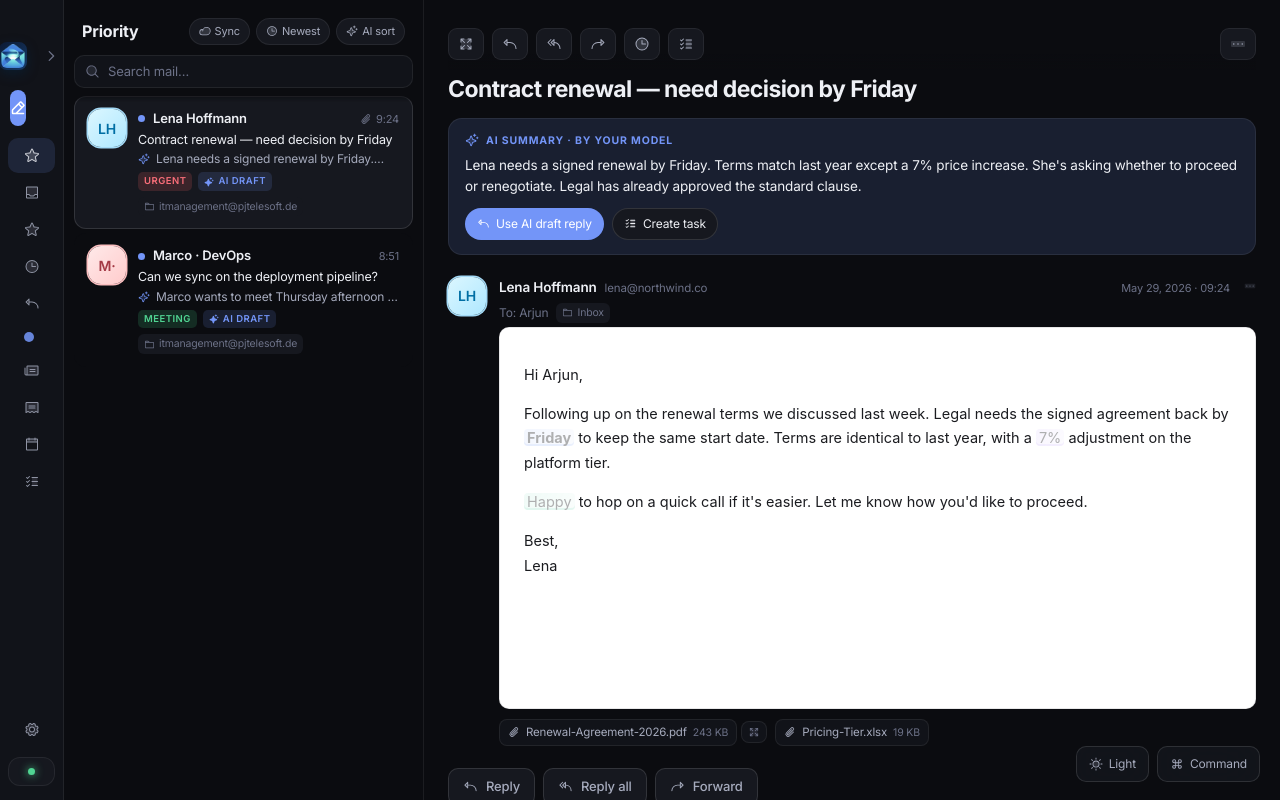
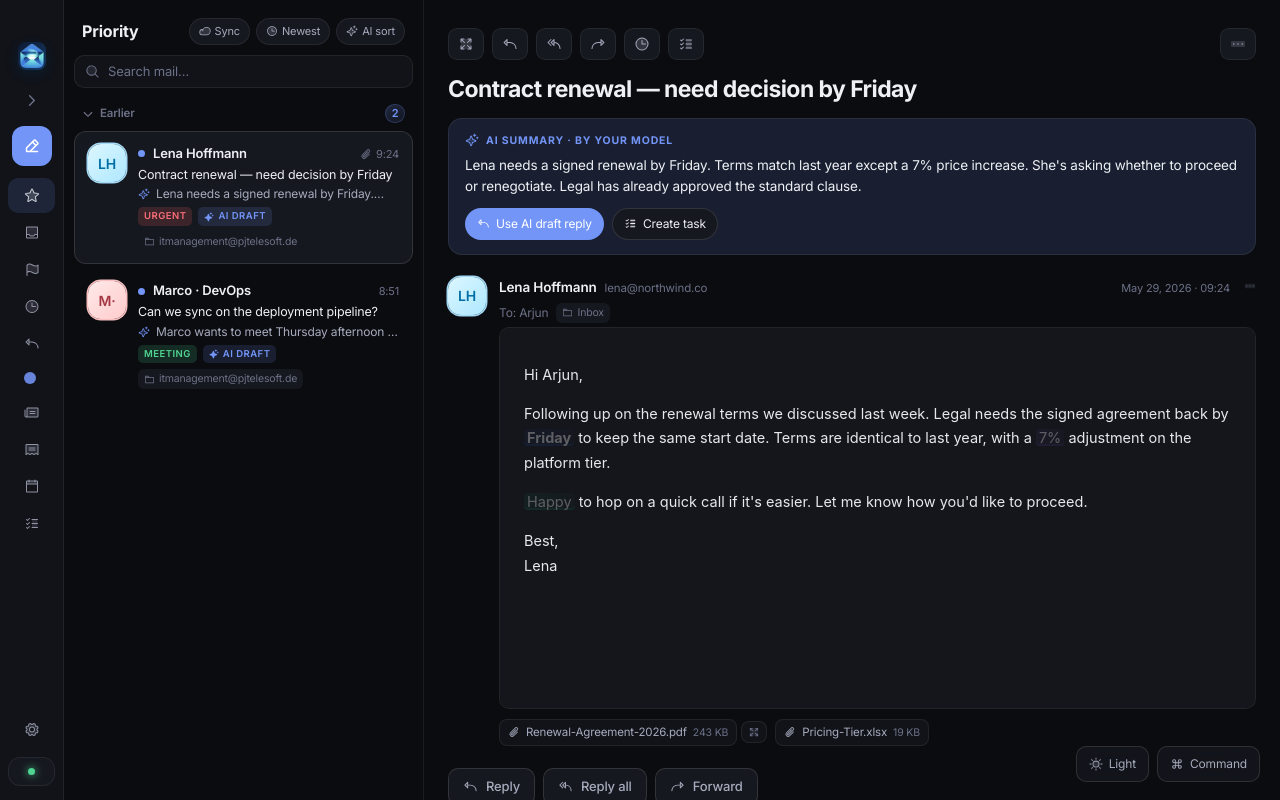
Before and after one commit to mpoonuru/bharga-mail, a React (Vite) app in the folder app/: page / in a window 1280 px wide. Both pictures are taken after a click on the button 197 px from the left and 62 px from the top of the page. Built offline with nearby package versions, Linux system fonts and the light colour scheme.

Commit message:
Cosmetic Changes

```diff
--- a/app/src/components/Sidebar.tsx
+++ b/app/src/components/Sidebar.tsx
@@ -10,7 +10,7 @@ import logo from "@/assets/logo.png";
 const NAV: { id: View; icon: IconName; label: string }[] = [
   { id: "priority", icon: "priority", label: "Priority" },
   { id: "inbox", icon: "inbox", label: "All Inbox" },
-  { id: "flagged", icon: "priority", label: "Flagged" },
+  { id: "flagged", icon: "flag", label: "Flagged" },
   { id: "snoozed", icon: "snoozed", label: "Snoozed" },
   { id: "awaiting", icon: "awaiting", label: "Awaiting reply" },
 ];
@@ -28,7 +28,7 @@ const FOLDER_ICON: Record<string, IconName> = {
 };
 
 export function Sidebar({ rail = false }: { rail?: boolean }) {
-  const { view, setView, setCompose, setModelPicker, threads, tasks, ai, accounts, selectedAccountId, setAccount, folders, selectedFolder, setFolder, refreshFolders, sidebarCollapsed, toggleSidebar } = useApp();
+  const { view, setView, setCompose, setModelPicker, threads, tasks, ai, accounts, selectedAccountId, setAccount, folders, selectedFolder, setFolder, refreshFolders, toggleSidebar } = useApp();
   const [foldersBusy, setFoldersBusy] = useState(false);
   const focused = selectedAccountId ? accounts.find((a) => a.id === selectedAccountId) : null;
   const headerAcct = focused?.email ?? (accounts.length > 1 ? "All accounts" : accounts[0]?.email ?? "No account connected");
@@ -44,7 +44,7 @@ export function Sidebar({ rail = false }: { rail?: boolean }) {
         {!rail && badge ? <span className="count">{badge}</span> : null}
       </button>
     );
-    return rail ? <Tooltip label={n.label}>{btn}</Tooltip> : btn;
+    return rail ? <Tooltip label={n.label} block>{btn}</Tooltip> : btn;
   };
 
   return (
@@ -57,13 +57,20 @@ export function Sidebar({ rail = false }: { rail?: boolean }) {
             <div className="acct">{headerAcct}</div>
           </div>
         )}
-        <button className="rail-toggle" onClick={toggleSidebar} title={sidebarCollapsed ? "Expand sidebar" : "Collapse sidebar"} aria-label={sidebarCollapsed ? "Expand sidebar" : "Collapse sidebar"}>
-          <Icon name={rail ? "caretRight" : "caretLeft"} size={14} weight="bold" />
+        {!rail && (
+          <button className="rail-toggle" onClick={toggleSidebar} title="Collapse sidebar" aria-label="Collapse sidebar">
+            <Icon name="caretLeft" size={14} weight="bold" />
+          </button>
+        )}
+      </div>
+      {rail && (
+        <button className="rail-toggle rail-expand" onClick={toggleSidebar} title="Expand sidebar" aria-label="Expand sidebar">
+          <Icon name="caretRight" size={15} weight="bold" />
         </button>
-      </div>
+      )}
 
       {rail ? (
-        <Tooltip label="Compose">
+        <Tooltip label="Compose" block>
           <motion.button className="compose-btn" onClick={() => setCompose(true)} whileHover={{ y: -1 }} whileTap={{ scale: 0.97 }}>
             <Icon name="compose" size={16} weight="bold" />
           </motion.button>
@@ -148,7 +155,7 @@ export function Sidebar({ rail = false }: { rail?: boolean }) {
             <span className="ic"><Icon name="settings" size={17} weight="duotone" /></span> {!rail && "Settings"}
           </button>
         );
-        return rail ? <Tooltip label="Settings">{settingsBtn}</Tooltip> : settingsBtn;
+        return rail ? <Tooltip label="Settings" block>{settingsBtn}</Tooltip> : settingsBtn;
       })()}
 
       <motion.button className="model-chip" onClick={() => setModelPicker(true)} whileHover={{ y: -2 }} whileTap={{ scale: 0.98 }} title="AI engine">
--- a/app/src/components/Stage.tsx
+++ b/app/src/components/Stage.tsx
@@ -27,6 +27,8 @@ function EmailBody({ html }: { html: string }) {
   const ref = useRef<HTMLIFrameElement>(null);
   const [showImages, setShowImages] = useState(false);
   const highlights = useApp((s) => s.highlights);
+  const theme = useApp((s) => s.theme);
+  const dark = theme === "dark";
 
   const processed = useMemo(
     () => processEmail(html, { showImages, highlight: highlights }),
@@ -37,18 +39,24 @@ function EmailBody({ html }: { html: string }) {
   // internal CSP additionally forbids scripts/objects/frames inside the email and
   // only permits images, inline styles, and fonts.
   const csp = "default-src 'none'; img-src http: https: data: cid:; style-src 'unsafe-inline'; font-src data: https:; media-src https: data:;";
+  // Theme-aware base. In dark mode we render the page on a dark surface with light
+  // default text (plain-text + simple emails adapt cleanly); emails that ship their
+  // own background/colors keep them, exactly like Gmail/Apple Mail do.
+  const surface = dark ? "#15161b" : "#ffffff";
+  const ink = dark ? "#e7e8ec" : "#1b1c20";
+  const link = dark ? "#8ab0ff" : "#2563eb";
   const doc = `<!doctype html><html><head><meta charset="utf-8">
 <meta http-equiv="Content-Security-Policy" content="${csp}">
 <meta name="viewport" content="width=device-width, initial-scale=1">
 <base target="_blank">
 <style>
-  html,body{margin:0;background:#fff;color:#1b1c20;
+  html,body{margin:0;background:${surface};color:${ink};color-scheme:${dark ? "dark" : "light"};
     font:14.5px/1.7 -apple-system,BlinkMacSystemFont,'Inter','Segoe UI',sans-serif;
     word-break:break-word;overflow-wrap:anywhere;}
   body{padding:20px 24px;}
   img{max-width:100%;height:auto;}
   table{max-width:100%;}
-  a{color:#2563eb;}
+  a{color:${link};}
   *{max-width:100%;box-sizing:border-box;}
   /* AI-inbox smart highlights */
   mark{border-radius:4px;padding:0 3px;color:inherit;background:none;animation:hlin .45s ease both;}
@@ -102,7 +110,7 @@ function EmailBody({ html }: { html: string }) {
       )}
       <iframe
         ref={ref}
-        key={`${showImages ? "i" : "n"}${highlights ? "h" : ""}`}
+        key={`${showImages ? "i" : "n"}${highlights ? "h" : ""}${dark ? "d" : "l"}`}
         className="email-frame"
         aria-label="Message body"
         sandbox="allow-same-origin allow-popups"
@@ -196,7 +204,7 @@ export function Stage() {
           )}
 
           {thread.messages.map((m, i) => (
-            <motion.div className={`msg${i > 0 ? " reply" : ""}`} key={m.id} style={i > 0 ? { marginLeft: 26 } : undefined} initial={{ opacity: 0, y: 10 }} animate={{ opacity: 1, y: 0 }} transition={{ delay: 0.08 + i * 0.06, ease: [0.2, 0.8, 0.2, 1] }}>
+            <motion.div className={`msg${i > 0 ? " reply" : ""}`} key={m.id} style={i > 0 ? { marginLeft: Math.min(i, 5) * 30 } : undefined} initial={{ opacity: 0, y: 10 }} animate={{ opacity: 1, y: 0 }} transition={{ delay: 0.08 + i * 0.06, ease: [0.2, 0.8, 0.2, 1] }}>
               {i > 0 && <span className="reply-arrow" title="Reply"><Icon name="reply" size={13} weight="duotone" /></span>}
               {(() => { const c = avatarColor(m.from.address || m.from.name); return (
               <div className="avatar" style={{ background: c.bg, color: c.fg, boxShadow: `0 0 0 1.5px ${c.ring}` }}>{initials(m.from.name || m.from.address)}</div>
--- a/app/src/components/Stream.tsx
+++ b/app/src/components/Stream.tsx
@@ -23,6 +23,19 @@ const TITLES: Record<string, string> = {
 type SortMode = "newest" | "sender" | "unread";
 const SORT_LABEL: Record<SortMode, string> = { newest: "Newest", sender: "Sender", unread: "Unread" };
 const NEXT: Record<SortMode, SortMode> = { newest: "sender", sender: "unread", unread: "newest" };
+
+// Date bucket for the grouped (accordion) view — Outlook-style sections.
+function dateBucket(t: Thread, now: dayjs.Dayjs): string {
+  const d = dayjs(t.lastTime);
+  if (!d.isValid()) return "Earlier";
+  if (d.isSame(now, "day")) return "Today";
+  if (d.isSame(now.subtract(1, "day"), "day")) return "Yesterday";
+  if (d.isAfter(now.startOf("week"))) return "This week";
+  if (d.isAfter(now.subtract(1, "week").startOf("week"))) return "Last week";
+  if (d.isSame(now, "month")) return "This month";
+  if (d.isSame(now, "year")) return d.format("MMMM");
+  return d.format("MMMM YYYY");
+}
 
 function labelTag(t: Thread) {
   if (t.labels.includes("urgent")) return <Tag variant="urgent">Urgent</Tag>;
@@ -61,6 +74,8 @@ export function Stream() {
   // never land mid-scroll on a half-clipped row.
   const listRef = useRef<HTMLDivElement>(null);
   useEffect(() => { listRef.current?.scrollTo({ top: 0 }); }, [view, selectedFolder, selectedAccountId]);
+  const [collapsedGroups, setCollapsedGroups] = useState<Set<string>>(new Set());
+  const toggleGroup = (label: string) => setCollapsedGroups((s) => { const n = new Set(s); if (n.has(label)) n.delete(label); else n.add(label); return n; });
 
   const doSync = async () => {
     if (syncing) return;
@@ -100,6 +115,19 @@ export function Stream() {
     ? scoped.filter((t) => [t.subject, t.preview, t.participants.join(" ")].join(" ").toLowerCase().includes(query))
     : inView;
   const list = sortThreads(filtered, sortMode);
+  // Date-grouped accordion sections, but only when sorting by date (Newest) and
+  // not searching — grouping by date is meaningless under sender/unread sort.
+  const grouped = sortMode === "newest" && !query;
+  const now = dayjs();
+  const groups: { label: string; items: Thread[] }[] = [];
+  if (grouped) {
+    for (const t of list) {
+      const label = dateBucket(t, now);
+      const tail = groups[groups.length - 1];
+      if (tail && tail.label === label) tail.items.push(t);
+      else groups.push({ label, items: [t] });
+    }
+  }
 
   const sort = async () => {
     if (sorting) return;
@@ -158,7 +186,8 @@ export function Stream() {
             <div className="empty">Nothing here. Inbox zero. ✦</div>
           )
         )}
-        {list.map((t, i) => (
+        {(() => {
+          const renderRow = (t: Thread, i: number) => (
             <MailRow
               key={t.id}
               t={t}
@@ -169,9 +198,25 @@ export function Stream() {
               onSnooze={() => snoozeThread(t.id)}
               mailbox={!selectedAccountId ? acctEmail[t.accountId] : undefined}
               flagged={flaggedIds.includes(t.id)}
+              quiet={!!query}
               onContext={(x, y) => setCtx({ x: Math.max(8, Math.min(x, window.innerWidth - 224)), y: Math.max(8, Math.min(y, window.innerHeight - 580)), t })}
             />
-        ))}
+          );
+          if (!grouped) return list.map((t, i) => renderRow(t, i));
+          return groups.map((g) => {
+            const open = !collapsedGroups.has(g.label);
+            return (
+              <div key={g.label} className="date-group">
+                <button className="date-head" onClick={() => toggleGroup(g.label)}>
+                  <Icon name={open ? "caretDown" : "caretRight"} size={12} weight="bold" />
+                  <span>{g.label}</span>
+                  <span className="date-count">{g.items.length}</span>
+                </button>
+                {open && g.items.map((t, i) => renderRow(t, i))}
+              </div>
+            );
+          });
+        })()}
       </div>
 
       {ctx && (() => {
@@ -232,9 +277,9 @@ export function Stream() {
 }
 
 function MailRow({
-  t, index, selected, onOpen, onArchive, onSnooze, onContext, mailbox, flagged,
+  t, index, selected, onOpen, onArchive, onSnooze, onContext, mailbox, flagged, quiet,
 }: {
-  t: Thread; index: number; selected: boolean; onOpen: () => void; onArchive: () => void; onSnooze: () => void; onContext: (x: number, y: number) => void; mailbox?: string; flagged?: boolean;
+  t: Thread; index: number; selected: boolean; onOpen: () => void; onArchive: () => void; onSnooze: () => void; onContext: (x: number, y: number) => void; mailbox?: string; flagged?: boolean; quiet?: boolean;
 }) {
   const [dragging, setDragging] = useState(false);
   const last = t.messages[t.messages.length - 1];
@@ -264,9 +309,9 @@ function MailRow({
           if (info.offset.x <= -90) onArchive();
           else if (info.offset.x >= 90) onSnooze();
         }}
-        initial={{ opacity: 0, y: 8 }}
+        initial={quiet ? { opacity: 0 } : { opacity: 0, y: 8 }}
         animate={{ opacity: 1, y: 0 }}
-        transition={{ delay: Math.min(index * 0.035, 0.3), ease: [0.2, 0.8, 0.2, 1] }}
+        transition={quiet ? { duration: 0.13, ease: "easeOut" } : { delay: Math.min(index * 0.035, 0.3), ease: [0.2, 0.8, 0.2, 1] }}
       >
         <div className="mail-av" style={{ background: avPaint.bg, color: avPaint.fg, boxShadow: `0 0 0 1.5px ${avPaint.ring}` }} aria-hidden>{initials(senderName)}</div>
         <div className="mail-main">
--- a/app/src/components/icons.tsx
+++ b/app/src/components/icons.tsx
@@ -42,6 +42,7 @@ import {
   SidebarSimpleIcon,
   CaretLeftIcon,
   CaretRightIcon,
+  CaretDownIcon,
   type Icon as PhosphorIcon,
   type IconWeight,
 } from "@phosphor-icons/react";
@@ -86,6 +87,7 @@ export const Icons = {
   sidebar: SidebarSimpleIcon,
   caretLeft: CaretLeftIcon,
   caretRight: CaretRightIcon,
+  caretDown: CaretDownIcon,
 } satisfies Record<string, PhosphorIcon>;
 
 export type IconName = keyof typeof Icons;
--- a/app/src/styles.css
+++ b/app/src/styles.css
@@ -72,7 +72,7 @@
 
 @layer components {
   /* ---- App shell ---- */
-  .app { @apply grid h-screen; grid-template-columns: 234px 366px 1fr; transition: grid-template-columns .4s var(--ease); }
+  .app { @apply grid h-screen; grid-template-columns: 234px 366px 1fr; grid-template-rows: minmax(0, 1fr); transition: grid-template-columns .4s var(--ease); }
   .app.focus { grid-template-columns: 234px 0 1fr; }
   .app.compose-only .stage { @apply hidden; }
   /* Draggable column dividers between sidebar | list | reading pane. */
@@ -80,15 +80,21 @@
   .splitter::after { content: ""; @apply absolute left-1/2 top-0 bottom-0 w-px -translate-x-1/2; background: transparent; transition: background .12s var(--ease); }
   .splitter:hover::after, .splitter.dragging::after { background: var(--accent); width: 2px; }
   /* Custom tooltip (collapsed sidebar icons) — glass bubble, pure CSS hover. */
-  .tip-wrap { @apply relative block; }
+  .tip-wrap { @apply relative inline-flex; }
+  .tip-wrap.tip-block { @apply block; }
   .tip { @apply absolute z-[80] px-2.5 py-1.5 rounded-lg text-[12px] font-medium whitespace-nowrap pointer-events-none opacity-0; background: var(--glass); backdrop-filter: blur(20px); border: 1px solid var(--border-2); box-shadow: var(--shadow); color: var(--text); transition: opacity .12s var(--ease); }
   .tip-wrap:hover .tip, .tip-wrap:focus-within .tip { @apply opacity-100; }
   .tip-right { @apply left-full top-1/2 -translate-y-1/2 ml-2; }
   .tip-top { @apply bottom-full left-1/2 -translate-x-1/2 mb-2; }
+  .tip-bottom { @apply top-full left-1/2 -translate-x-1/2 mt-2; }
   /* Collapse/expand control for the sidebar. */
   .rail-toggle { @apply shrink-0 w-7 h-7 rounded-lg inline-flex items-center justify-center text-text-3 border-none bg-transparent cursor-pointer; transition: .15s var(--ease); }
   .rail-toggle:hover { @apply text-text bg-surface; }
-  .stream, .stage { @apply h-full; }
+  .rail-expand { @apply self-center mb-1.5; }
+  /* min-h-0 is essential: as grid items these default to min-height:auto, which
+     lets tall content push the panel past the viewport so the bottom clips
+     instead of scrolling. min-height:0 caps them at the row so they scroll. */
+  .stream, .stage { @apply h-full min-h-0; }
 
   /* ---- Sidebar ---- */
   /* pt clears the macOS traffic-light controls in the overlay titlebar. */
@@ -96,7 +102,11 @@
   .sidebar.rail { @apply px-2 pt-[34px] pb-[14px] items-stretch; }
   .sidebar.rail .brand { @apply justify-center pt-2 pb-[14px] px-0; }
   .sidebar.rail .nav-item { @apply justify-center py-[9px] px-0; }
-  .sidebar.rail .compose-btn { @apply py-[10px] px-0; }
+  /* Account rows drop their refresh-button padding in the rail so the dot centers
+     like every other icon (otherwise they sit left and look uneven). */
+  .sidebar.rail .acct-row .acct-main { @apply pr-0 justify-center; }
+  .sidebar.rail .acct-dot { @apply w-3 h-3; }
+  .sidebar.rail .compose-btn { @apply w-[40px] h-[40px] p-0 mx-auto mt-1 mb-2.5 rounded-[12px]; }
   .sidebar.rail .model-chip { @apply py-[10px] px-0; }
   .brand { @apply flex items-center gap-2.5 pt-2 px-2.5 pb-[14px]; }
   .logo { @apply w-[28px] h-[28px] shrink-0 object-contain rounded-lg p-[2px]; background: linear-gradient(135deg, #0c1a33, #163966); box-shadow: 0 4px 12px oklch(0.30 0.08 250 / 0.35); }
@@ -112,7 +122,8 @@
   .nav-item .acct-dot { @apply inline-block w-[10px] h-[10px] rounded-full; }
   .nav-item .acct-email { @apply truncate; }
   /* Scrollable nav region so any number of folders never push the footer off-screen. */
-  .sidebar-scroll { @apply flex-1 min-h-0 overflow-y-auto flex flex-col gap-[2px] -mx-1 px-1; }
+  .sidebar-scroll { @apply flex-1 min-h-0 overflow-y-auto flex flex-col gap-[2px] -mx-1 px-1; scrollbar-width: none; }
+  .sidebar-scroll::-webkit-scrollbar { display: none; }
   /* Account row = clickable account + an inline folder-refresh icon. */
   .acct-row { @apply relative; }
   .acct-row .acct-main { @apply pr-8; }
@@ -145,7 +156,7 @@
   .search-box input::placeholder { @apply text-text-3; }
   .search-clear { @apply text-text-3 border-none bg-transparent inline-flex items-center p-0; }
   .search-clear:hover { @apply text-text; }
-  .list { @apply overflow-y-auto px-2.5 pt-1 pb-2.5 flex flex-col; gap: var(--gap); scroll-behavior: smooth; mask-image: linear-gradient(to bottom, transparent 0, #000 10px); }
+  .list { @apply flex-1 min-h-0 overflow-y-auto px-2.5 pt-1 pb-4 flex flex-col; gap: var(--gap); scroll-behavior: smooth; }
   /* Mail row — Design B: squircle avatar + sender/time, subject, AI summary line. */
   .mail { @apply flex gap-3 rounded-xl cursor-pointer border border-transparent; padding: var(--row-pad); transition: .14s var(--ease); background: var(--bg); }
   .mail:hover { @apply bg-surface; }
@@ -176,6 +187,15 @@
   .tag.urgent { @apply text-danger; background: rgba(255,99,99,.16); }
   .tag.cal { @apply text-good; background: rgba(70,209,139,.16); }
   .empty { @apply text-text-3 text-[13px] px-[18px] py-10 text-center; }
+  /* Date-grouped accordion section headers. */
+  .date-group { @apply flex flex-col; gap: var(--gap); }
+  .date-head { @apply flex items-center gap-1.5 px-2 pt-2 pb-1 text-[11.5px] font-semibold text-text-3 bg-transparent border-none cursor-pointer; }
+  .date-head:hover { @apply text-text-2; }
+  .date-head .date-count { @apply ml-auto inline-flex items-center justify-center min-w-[20px] h-[19px] px-1.5 rounded-full text-[11px] font-semibold leading-none;
+    color: var(--accent);
+    background: linear-gradient(135deg, color-mix(in oklch, var(--accent) 20%, transparent), color-mix(in oklch, var(--accent) 7%, transparent));
+    box-shadow: inset 0 0 0 1px color-mix(in oklch, var(--accent) 22%, transparent); }
+  .date-head:hover .date-count { background: linear-gradient(135deg, color-mix(in oklch, var(--accent) 28%, transparent), color-mix(in oklch, var(--accent) 11%, transparent)); }
   .priority-hint { @apply mx-2.5 mb-1 mt-0.5 px-3 py-2 rounded-lg text-[11.5px] text-text-2 flex items-center gap-1.5; background: var(--accent-soft); }
   .priority-hint > span { @apply truncate min-w-0; }
   .priority-hint b { @apply font-semibold text-text; }
@@ -237,16 +257,11 @@
   .chips { @apply flex gap-2 mt-3 flex-wrap; }
 
   .msg { @apply flex gap-[13px] mb-[22px]; }
-  /* Replies are nested one level under the original, with a connector + arrow. */
-  /* Threaded replies render as indented cards (depth margin is set inline),
-     joined to the message above with a soft rounded connector elbow. */
-  /* Threaded replies: indented cards joined by a single continuous vertical
-     thread-spine (::before) with a short tick into each card (::after). Because
-     the spine spans each card plus the gap above it, consecutive segments meet
-     edge-to-edge into one unbroken line — it can never float/disconnect. */
+  /* Threaded replies: indented cards (30px/level, depth set inline) joined to the
+     parent by a rounded elbow connector. The elbow rises from the parent card's
+     solid bottom edge and curves into each child — the approved staircase look. */
   .msg.reply { @apply relative rounded-2xl py-3 pl-3.5 pr-3.5; background: var(--bg-2); border: 1px solid var(--border); }
-  .msg.reply::before { content: ""; @apply absolute left-[-13px] top-[-22px] bottom-0 w-0; border-left: 1.5px solid var(--border-2); }
-  .msg.reply::after { content: ""; @apply absolute left-[-13px] top-[31px] w-[13px] h-0; border-top: 1.5px solid var(--border-2); }
+  .msg.reply::before { content: ""; @apply absolute left-[-16px] top-[-22px] w-[16px] h-[40px] rounded-bl-[14px]; border-left: 1.5px solid var(--border-2); border-bottom: 1.5px solid var(--border-2); }
   .msg .reply-arrow { @apply hidden; }
   .avatar { @apply w-[38px] h-[38px] shrink-0 flex items-center justify-center text-[14px] font-semibold; border-radius: 13px; }
   .msg .meta-sub { @apply flex items-center gap-2 mt-1 mb-1 text-[12px] text-text-3; min-width: 0; }
@@ -267,15 +282,14 @@
   .msg-details-note { @apply text-text-3; }
   .msg { min-width: 0; }
   .msg > div { min-width: 0; }
-  /* Render the email body on its own white "letter" surface with dark default
-     text — independent of the app theme — so messages whose HTML assumes a white
-     background (the vast majority) stay legible instead of vanishing into a
-     same-colour background. Wrap long words and never scroll the whole pane. */
-  /* Sandboxed email iframe — renders the sender's HTML isolated, on white. */
+  /* Sandboxed email iframe — renders the sender's HTML isolated. The surface
+     follows the app theme (dark letter in dark mode, white in light); the iframe's
+     internal <style> sets the matching background/ink so plain + simple emails
+     adapt cleanly, while emails that ship their own colours keep them. */
   .email-body { @apply min-w-0; }
   .img-banner { @apply w-full flex items-center gap-2 mb-1.5 px-3 py-2 rounded-lg text-[12px] text-text-2 cursor-pointer; background: var(--accent-soft); border: 1px solid var(--border); transition: .14s var(--ease); }
   .img-banner:hover { @apply text-text border-accent; }
-  .email-frame { @apply w-full block rounded-[10px] min-w-0; min-height: 40px; border: 1px solid rgba(20,20,30,0.10); background: #fff; color-scheme: light; }
+  .email-frame { @apply w-full block rounded-[10px] min-w-0; min-height: 40px; border: 1px solid var(--border); background: var(--bg-2); }
   .msg .text {
     @apply text-[14px] leading-[1.65] min-w-0 max-w-full rounded-[10px] px-4 py-3.5;
     overflow-wrap: anywhere; word-break: break-word;
@@ -304,7 +318,7 @@
   .kbd { @apply text-[10.5px] border border-border-2 rounded-[5px] px-[5px] py-px text-text-2 bg-bg-2; }
 
   /* ---- Generic pages (calendar / tasks / settings) ---- */
-  .page { @apply px-[34px] pt-[26px] pb-[110px] overflow-y-auto h-full; }
+  .page { @apply px-[34px] pt-[26px] pb-[110px] overflow-y-auto h-full min-h-0; }
   .page h1 { @apply text-[22px] tracking-[-0.02em] mb-1; font-weight: 680; }
   .page .sub { @apply text-text-3 text-[13px] mb-[22px]; }
   .card {
```
Also changed, not shown: app/src/components/ui/IconButton.tsx (+7 -3 lines), app/src/components/ui/Tooltip.tsx (+6 -4 lines), 1 other file (tests, documents, lock files or other folders). Lines whose indentation alone changed are shown as unchanged.
